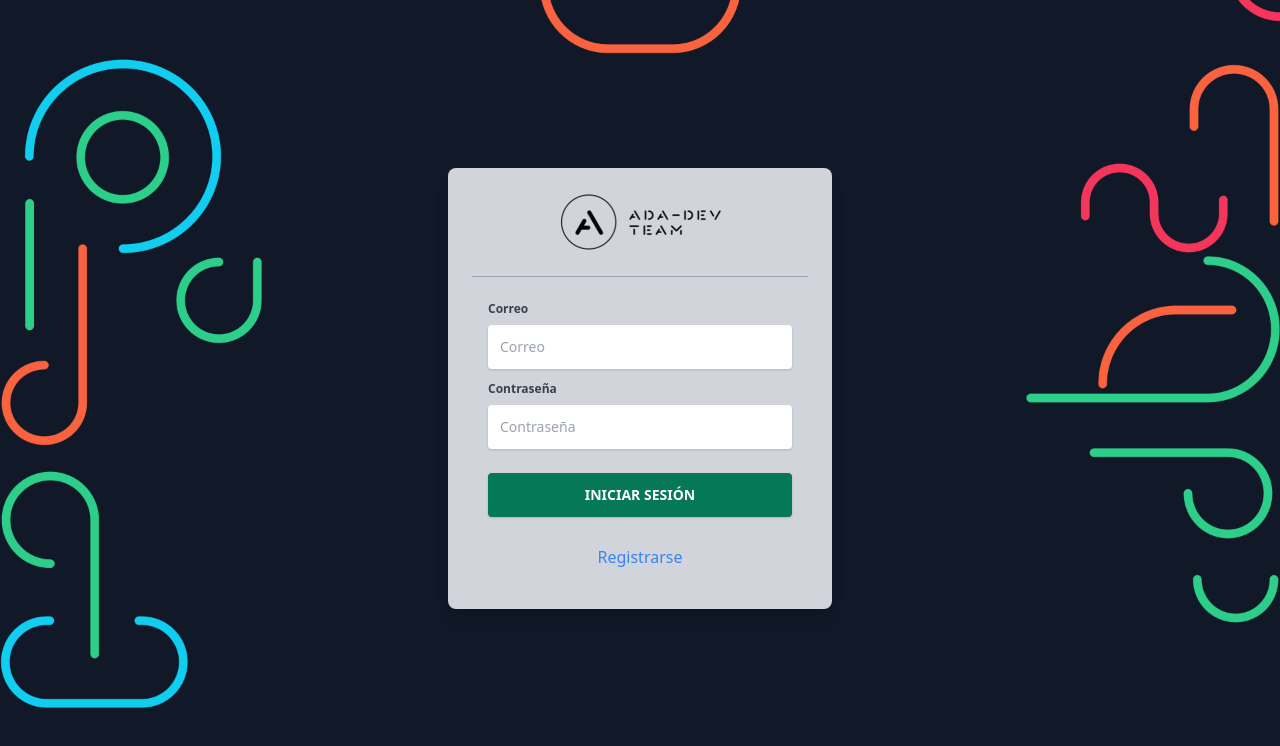
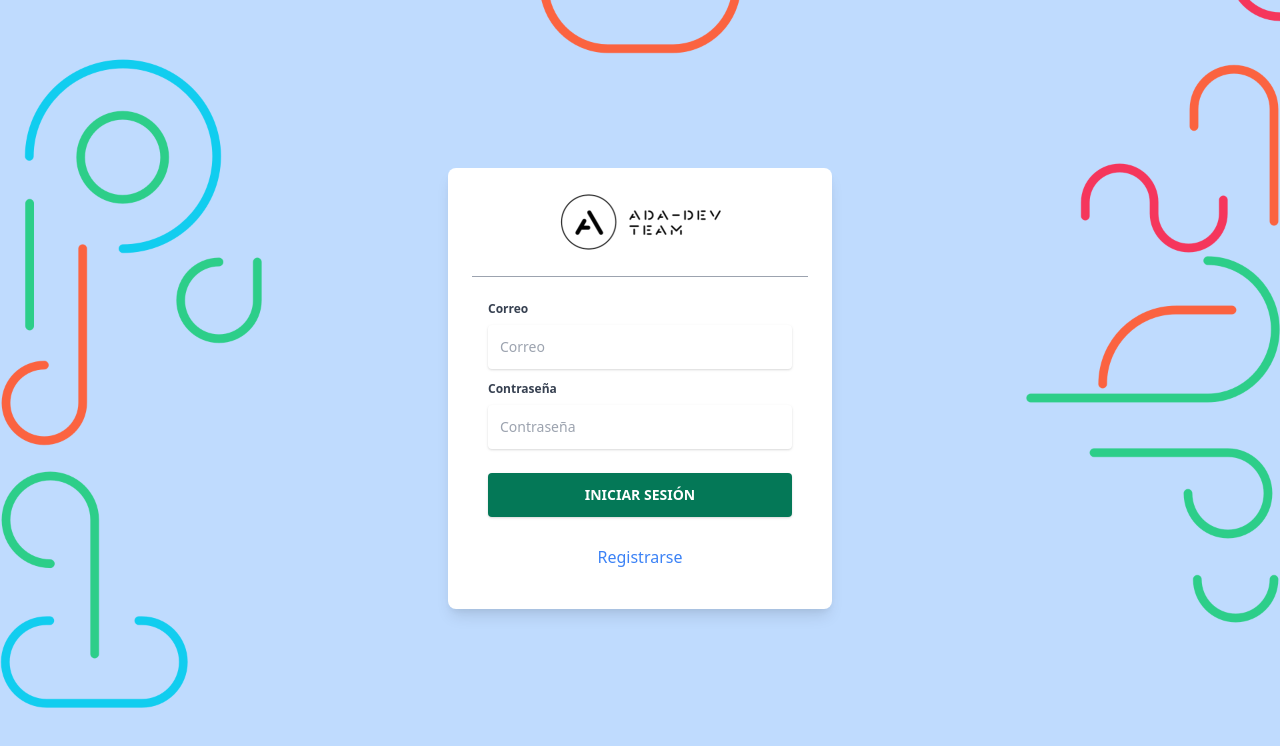
Before and after one commit to ksbcoder/repo-ada-dev, a React (Create React App) app: page /login in a window 1280 px wide. Shown: the top 746 px of the page. Built offline with nearby package versions, Linux system fonts and the light colour scheme.

Commit message:
Propuesta de login

```diff
--- a/src/pages/login/Login.jsx
+++ b/src/pages/login/Login.jsx
@@ -7,7 +7,7 @@ const Login = () => {
             <main>
                 <section className="absolute w-full h-full">
                     <div
-                        className="absolute top-0 w-full h-full bg-gray-900"
+                        className="absolute top-0 w-full h-full bg-blue-200"
                         style={{
                             backgroundImage:
                                 "url(" + require("./img/Fondo.png").default + ")",
@@ -18,7 +18,7 @@ const Login = () => {
                     <div className="container mx-auto px-4 h-full">
                         <div className="flex content-center items-center justify-center h-full">
                             <div className="w-full lg:w-4/12 px-4">
-                                <div className="relative flex flex-col min-w-0 break-words w-full mb-6 shadow-lg rounded-lg bg-gray-300 border-0">
+                                <div className="relative flex flex-col min-w-0 break-words w-full mb-6 shadow-lg rounded-lg bg-white border-0">
                                     <div className="rounded-t mb-0 px-6 py-6">
                                         <div class='flex items-center justify-center'>
                                             <img src={Logo} alt="..." className="text-center" />
```
